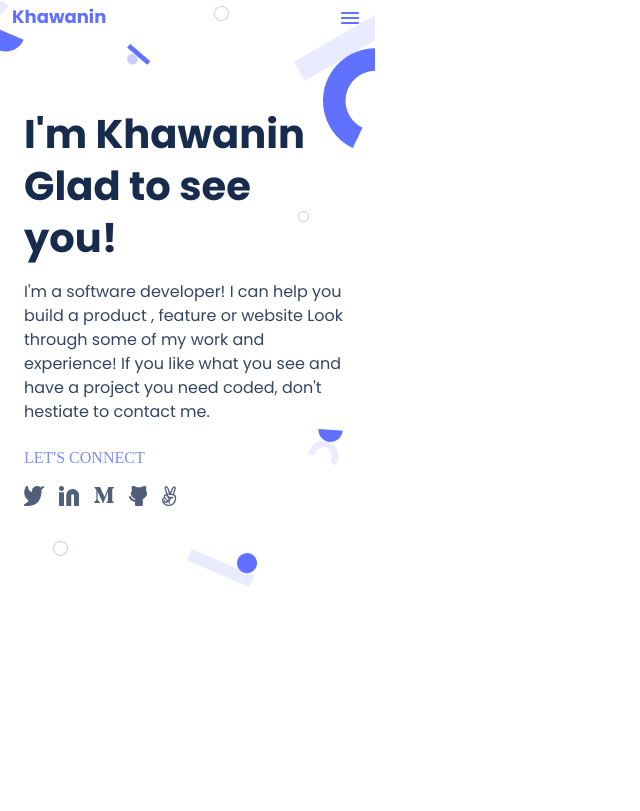
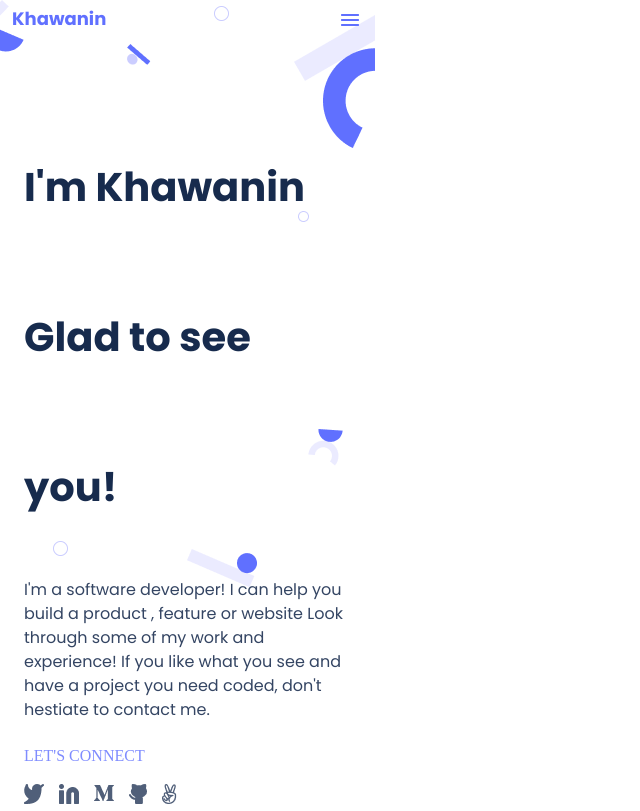
Before and after one commit to Khawanin/Portfolio, a website: page index.html in a window 1280 px wide. Shown: the whole page, without its empty margins (0-640 px from the left). Drawn offline with Linux system fonts and the light colour scheme.

Commit message:
Modified stylesheet

```diff
--- a/style.css
+++ b/style.css
@@ -30,9 +30,8 @@ body {
   font-weight: 700;
   font-size: 18px;
   text-decoration: none;
-  color: #6070FF;
+  color: #6070ff;
   width: 76px;
-  line-height: 20px;
   display: inline-block;
   margin-top: 5px;
   margin-left: 12px;
@@ -53,8 +52,7 @@ body {
   font-family: 'poppins', sans-serif;
   font-weight: 700, bold;
   font-size: 40px;
-  line-height: 52px;
-  color: #172B4D;
+  color: #172b4d;
 }
 
 .introduction {
@@ -75,7 +73,7 @@ body {
   font-weight: 500;
   font-size: 16px;
   line-height: 24px;
-  color: #7F8CFF;
+  color: #7f8cff;
   margin-left: 24px;
 }
 
```
